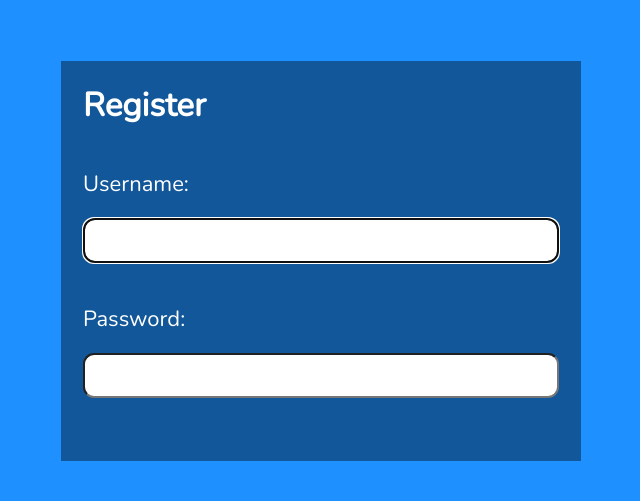
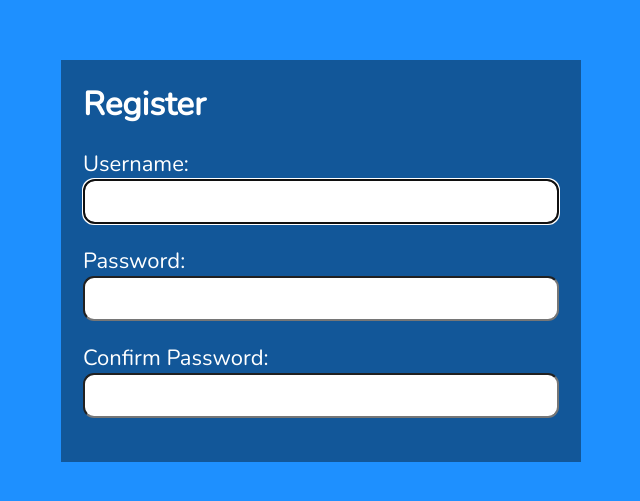
Before and after one commit to Ashwinv23/davegray-form-validation, a React (Create React App) app: page / in a window 1280 px wide. Shown: the part 139-640 px from the top of the page, without its empty margins (319-959 px from the left). Built offline with nearby package versions, Linux system fonts and the light colour scheme.

Commit message:
confirm password field

```diff
--- a/src/Register.js
+++ b/src/Register.js
@@ -56,6 +56,7 @@ const Register = () => {
       </p>
       <h1>Register</h1>
       <form>
+        {/* ********** USERNAME ********** */}
         <label htmlFor="username">
           Username:
           <span className={validName ? "valid" : "hide"}>
@@ -91,6 +92,7 @@ const Register = () => {
           Letters, numbers, underscores, hyphens allowed.
         </p>
 
+        {/* ********** PASSWORD ********** */}
         <label htmlFor="password">
           Password:
           <span className={validPwd ? "valid" : "hide"}>
@@ -121,6 +123,35 @@ const Register = () => {
           character.
           <br />
         </p>
+
+        {/* ********** CONFIRM PASSWORD ********** */}
+        <label htmlFor="confirm_pwd">
+          Confirm Password:
+          <span className={validMatch && matchPwd ? "valid" : "hide"}>
+            <FontAwesomeIcon icon={faCheck} />
+          </span>
+          <span className={validMatch || !matchPwd ? "hide" : "invalid"}>
+            <FontAwesomeIcon icon={faTimes} />
+          </span>
+        </label>
+        <input
+          type="password"
+          id="confirm_pwd"
+          required
+          onChange={(e) => setMatchPwd(e.target.value)}
+          aria-invalid={validMatch ? "false" : "true"}
+          aria-describedby="confirmnote"
+          onFocus={() => setMatchFocus(true)}
+          onBlur={() => setMatchFocus(false)}
+        />
+        <p
+          id="confirmnote"
+          className={matchFocus && !validMatch ? "instructions" : "offscreen"}
+        >
+          <FontAwesomeIcon icon={faInfoCircle} />
+          Must match the password you entered before.
+          <br />
+        </p>
       </form>
     </section>
   );
```
